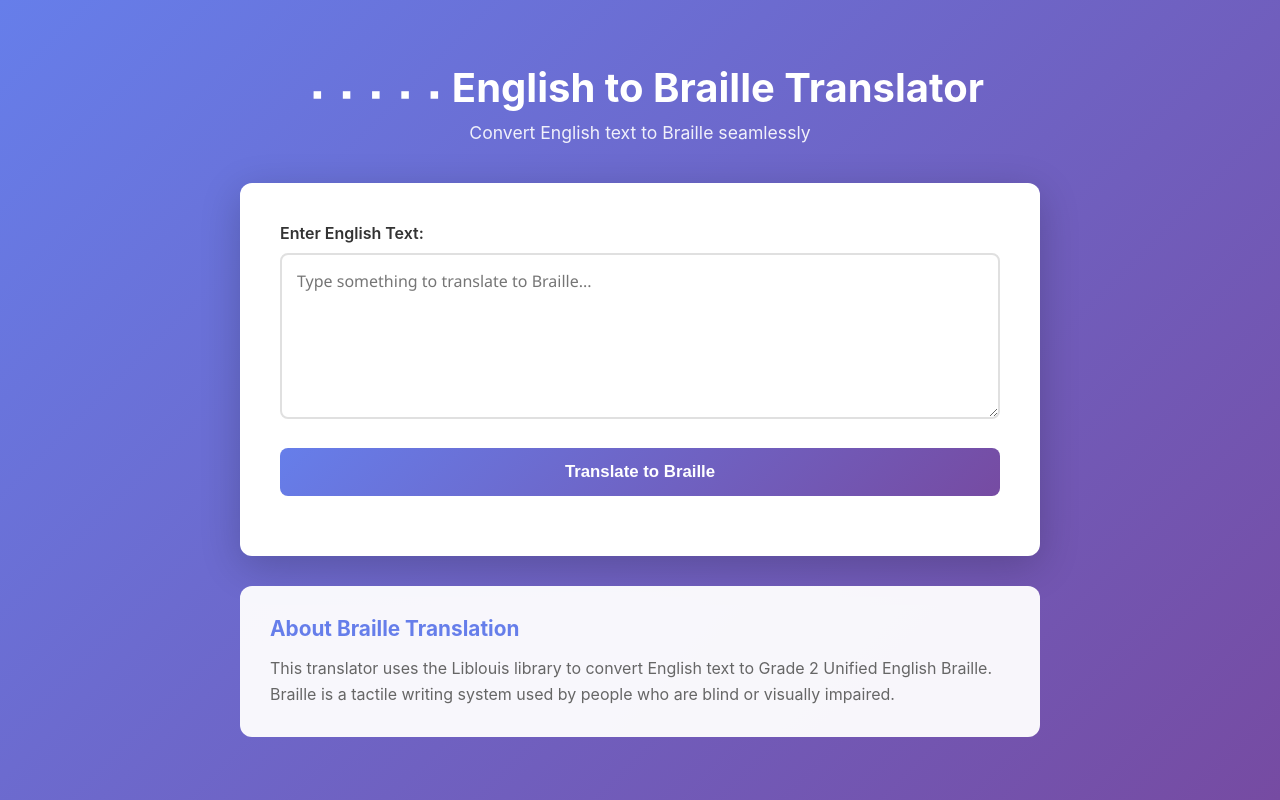
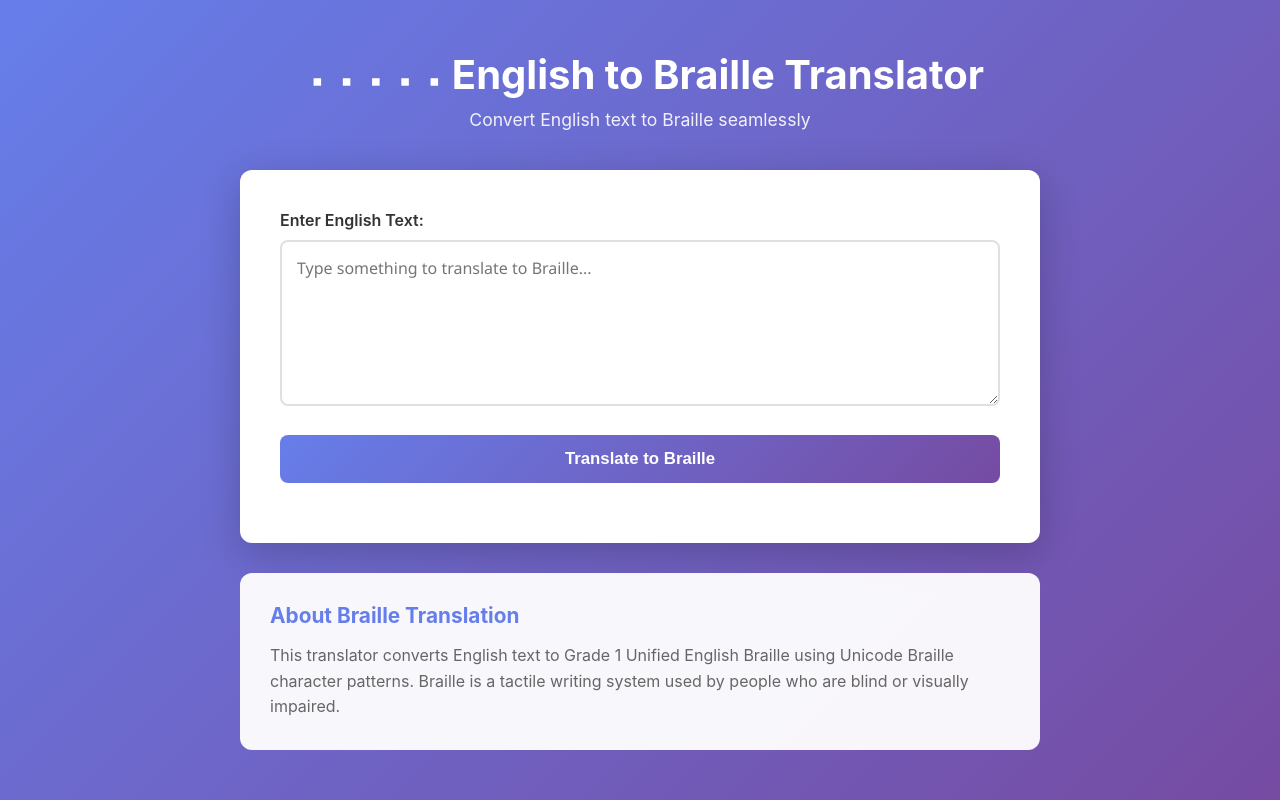
Before and after one commit to yuan776/braille_translator, a Flask app: page / in a window 1280 px wide. Run offline with Flask 3, Linux system fonts and the light colour scheme.

Commit message:
Fix: Use built-in Braille mapping instead of external library

```diff
--- a/app.py
+++ b/app.py
@@ -1,7 +1,45 @@
 from flask import Flask, render_template, request, jsonify
-import louis
 
 app = Flask(__name__)
+
+# Braille character mapping (Grade 1 Braille)
+BRAILLE_MAP = {
+    'a': '⠁', 'b': '⠃', 'c': '⠉', 'd': '⠙', 'e': '⠑',
+    'f': '⠋', 'g': '⠛', 'h': '⠓', 'i': '⠊', 'j': '⠚',
+    'k': '⠅', 'l': '⠇', 'm': '⠍', 'n': '⠝', 'o': '⠕',
+    'p': '⠏', 'q': '⠟', 'r': '⠗', 's': '⠎', 't': '⠞',
+    'u': '⠥', 'v': '⠧', 'w': '⠺', 'x': '⠭', 'y': '⠽',
+    'z': '⠵',
+    '0': '⠼⠚', '1': '⠼⠁', '2': '⠼⠃', '3': '⠼⠉', '4': '⠼⠙',
+    '5': '⠼⠑', '6': '⠼⠋', '7': '⠼⠛', '8': '⠼⠓', '9': '⠼⠊',
+    '.': '⠲', ',': '⠂', ';': '⠆', ':': '⠒', '!': '⠮',
+    '?': '⠿', '-': '⠤', "'": '⠄', '"': '⠐', '(': '⠣',
+    ')': '⠜', '/': '⠌', '\\': '⠡', '&': '⠯', ' ': ' ',
+    '\n': '\n'
+}
+
+def text_to_braille(text):
+    """Convert English text to Braille."""
+    braille_result = []
+    capital_next = False
+
+    for char in text.lower():
+        if char.isupper():
+            capital_next = True
+            char = char.lower()
+
+        # Add capital indicator if needed
+        if capital_next and char.isalpha():
+            braille_result.append('⠠')  # Capital indicator
+            capital_next = False
+
+        # Get braille character or use original if not mapped
+        if char in BRAILLE_MAP:
+            braille_result.append(BRAILLE_MAP[char])
+        else:
+            braille_result.append(char)  # Keep unmapped characters as-is
+
+    return ''.join(braille_result)
 
 @app.route('/')
 def index():
@@ -17,8 +55,7 @@ def translate():
             return jsonify({'error': 'Please enter some text'}), 400
 
         # Translate English text to Braille
-        # Using English Unified Braille (EUB)
-        braille_text = louis.translateString('en-us-g2.ctb', text)
+        braille_text = text_to_braille(text)
 
         return jsonify({
             'original': text,
--- a/requirements.txt
+++ b/requirements.txt
@@ -1,4 +1,3 @@
 Flask==2.3.3
-liblouis>=3.20.0
 Werkzeug==2.3.7
 gunicorn==21.2.0
--- a/templates/index.html
+++ b/templates/index.html
@@ -49,7 +49,7 @@
         <div class="info-section">
             <h3>About Braille Translation</h3>
             <p>
-                This translator uses the Liblouis library to convert English text to Grade 2 Unified English Braille.
+                This translator converts English text to Grade 1 Unified English Braille using Unicode Braille character patterns.
                 Braille is a tactile writing system used by people who are blind or visually impaired.
             </p>
         </div>
```
Also changed, not shown: README.md.
